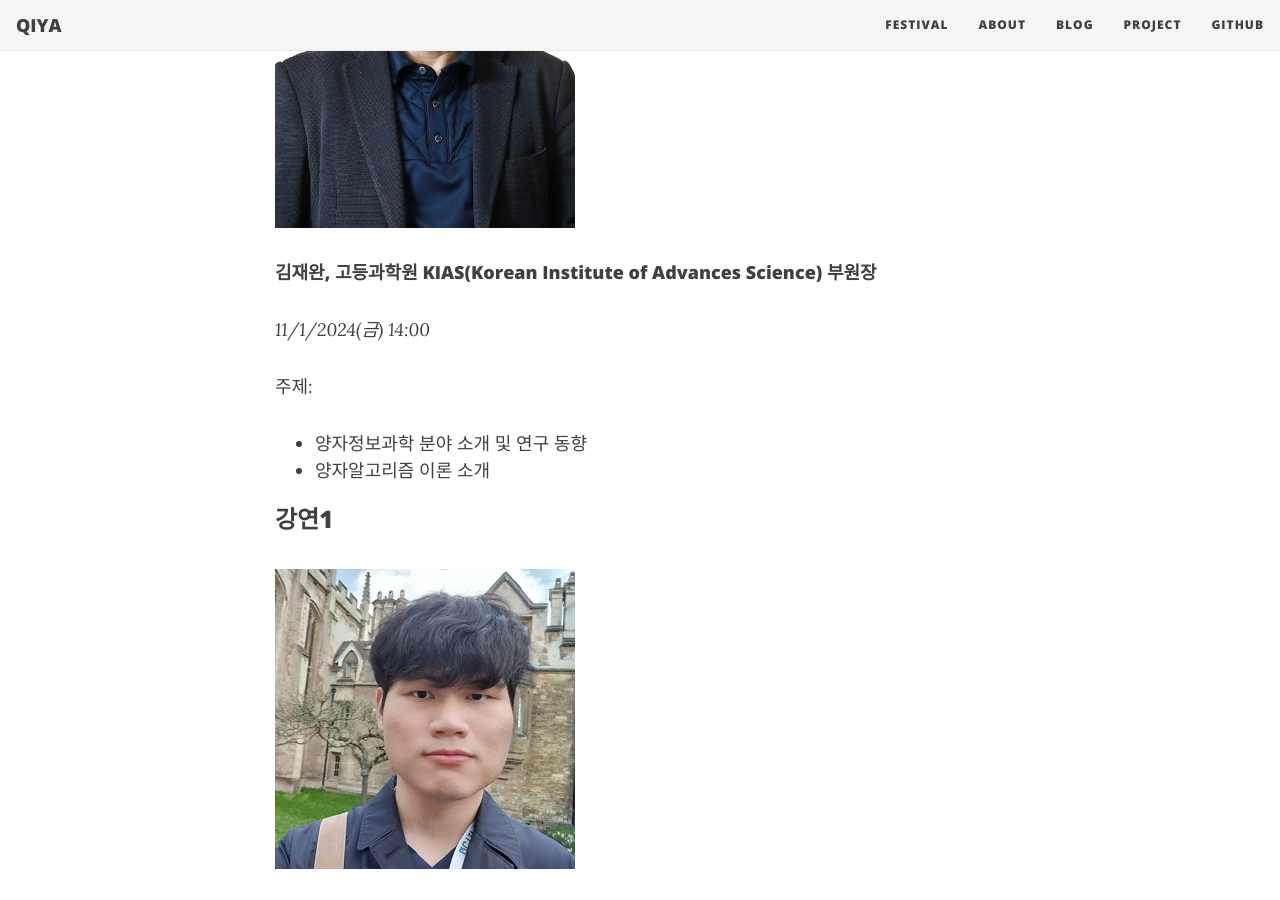
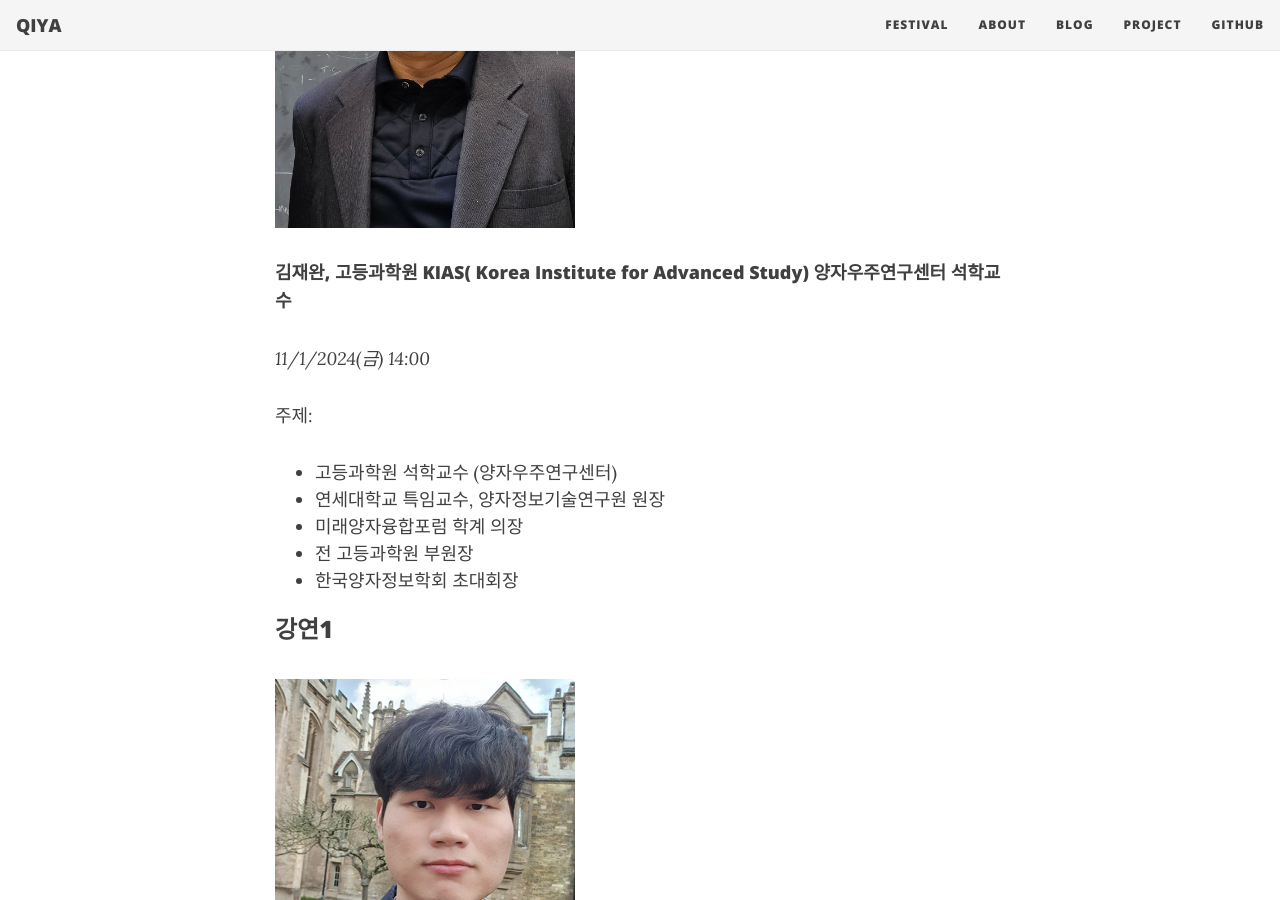
Before and after one commit to QIYA-yonsei/QIYA-yonsei.github.io, a Jekyll site: the page built from index.md, in a window 1280 px wide and 900 px high, scrolled down 5550 px. Built offline with Jekyll 4.4.1, drawn with Linux system fonts in a browser that asks for light colours; nearby versions of some CDN libraries.

Commit message:
Update index.md

```diff
--- a/index.md
+++ b/index.md
@@ -126,17 +126,19 @@ _Event Details: 11/15/2024(금), offline 과학관 B130, 14:00~18:30_
 
 ### 킥오프미팅
 
-<img src="/assets/img/kimjaewan.jpg" width="300" height="400"/>
+<img src="/assets/img/KimJaeWan1.jpg" width="300" height="400"/>
 
-#### 김재완, 고등과학원 KIAS(Korean Institute of Advances Science) 부원장
+#### 김재완, 고등과학원 KIAS( Korea Institute for Advanced Study) 양자우주연구센터 석학교수
 
 _11/1/2024(금) 14:00_
 
 주제:
 
-- 양자정보과학 분야 소개 및 연구 동향
-- 양자알고리즘 이론 소개
-
+- 고등과학원 석학교수 (양자우주연구센터)
+- 연세대학교 특임교수, 양자정보기술연구원 원장
+- 미래양자융합포럼 학계 의장
+- 전 고등과학원 부원장
+- 한국양자정보학회 초대회장
 
 ### 강연1
 
```
